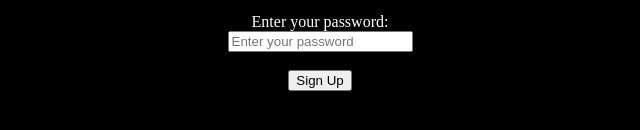
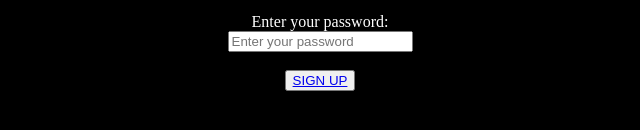
Before and after one commit to princeowh/CLASSTASK, a plain HTML site: page ASSIGNMENT_SIGN_UP_PAGE.html in a window 1280 px wide. Shown: the part 280-410 px from the top of the page, 320-960 px from the left. Drawn offline with Linux system fonts and the light colour scheme.

Commit message:
Update ASSIGNMENT_SIGN_UP_PAGE.html

```diff
--- a/ASSIGNMENT_SIGN_UP_PAGE.html
+++ b/ASSIGNMENT_SIGN_UP_PAGE.html
@@ -45,7 +45,7 @@
             </div><br>
 
             <div>
-                <button type="submit">Sign Up</button>
+                <button type="submit"><a href="ASSIGNMENT OGUN PAGE.html">SIGN UP</a></button>
             </div><br>
 
     </div>
```
